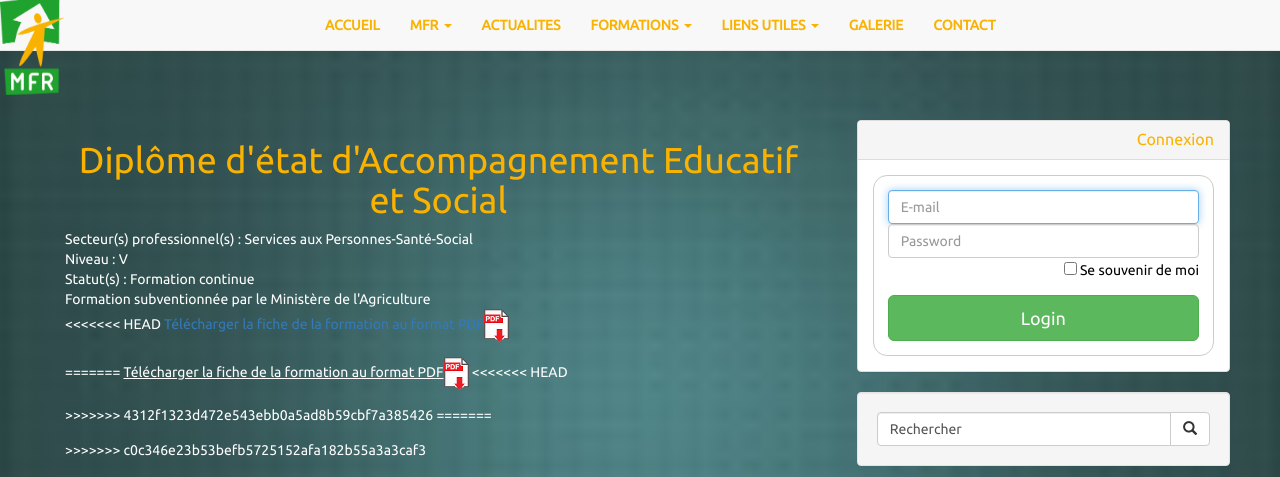
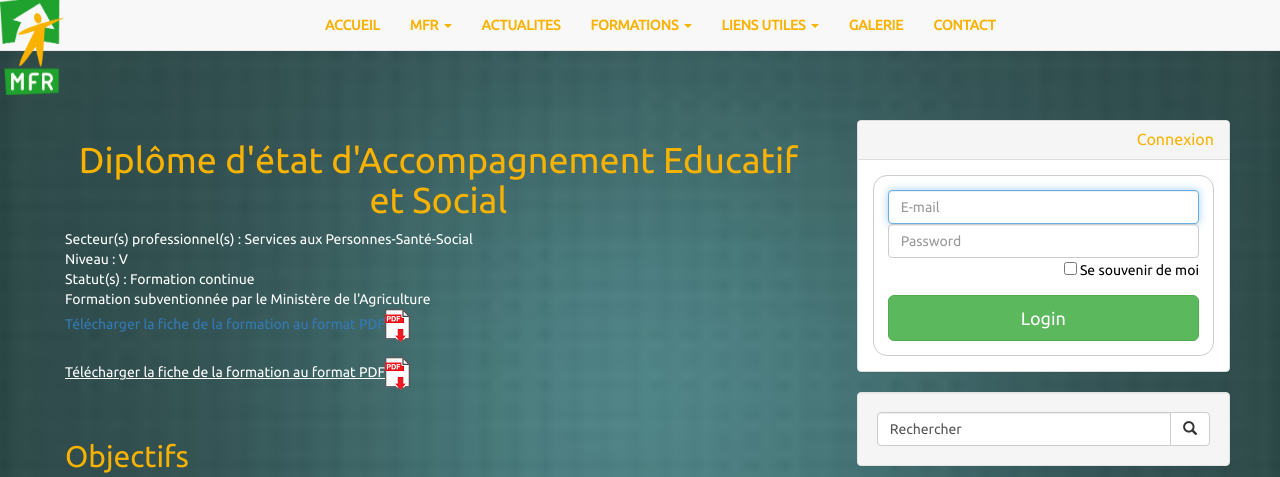
Before and after one commit to raphael1979/mfrmane, a website: page diplome-detat-daccompagnement-educatif-et-social.html in a window 1280 px wide. Shown: the top 477 px of the page. Drawn offline with nearby package versions, Linux system fonts and the light colour scheme.

Commit message:
Page diplôme d'état corrigée

```diff
--- a/diplome-detat-daccompagnement-educatif-et-social.html
+++ b/diplome-detat-daccompagnement-educatif-et-social.html
@@ -53,21 +53,18 @@
 						<li class= "dropdown">
 							<a ref="#" class="dropdown-toggle" data-toggle="dropdown" role="button" aria-haspopup="true" aria-expanded="false">FORMATIONS <span class="caret"></span></a>
 							<ul class="dropdown-menu">
-<<<<<<< HEAD
 								<li class="dropdown-header">Formations Initiales</li>
 								<li><a href="#">4ème et 3ème</a></li>
 								<li><a href="#">S.A.P.A.T</a></li>
 								<li class="dropdown-header">Formations Professionelles</li>
 								<li><a href="#">Parcours Préparatoire</a></li>
 								<li><a href="#">Diplômes d'Etat</a></li>
-=======
 								<li class="dropdown-header">Formation Initiale</li>
 								<li><a href="formation4e3e.html">4ème et 3ème</a></li>
 								<li><a href="bacpro.html">S.A.P.A.T</a></li>
 								<li class="dropdown-header">Formation Professionelle</li>
 								<li><a href="parcours-preparatoire-sanitaire-et-social.html">Parcours Préparatoire</a></li>
 								<li><a href="diplome-detat-daccompagnement-educatif-et-social.html">Diplômes d'Etat</a></li>
->>>>>>> c0c346e23b53befb5725152afa182b55a3a3caf3
 								<li><a href="#">Formations modulaires</a></li>
 								<li><a href="#">Formations Privées</a></li>
 								<li><a href="#">Accompagnement V.A.E</a></li>
@@ -109,17 +106,11 @@
 						<div>
 							Formation subventionnée par le Ministère de l'Agriculture
 						</div>
-<<<<<<< HEAD
 						<a href="diplome-detat-daccompagnement-educatif-et-social.pdf">Télécharger la fiche de la formation au format PDF<img src="images/logopdf.png" alt="logo-pdf"></a>
 						<div class="emptyspace"></div>
-=======
 						<a href="diplome-detat-daccompagnement-educatif-et-social.pdf" class="telechargement">Télécharger la fiche de la formation au format PDF<img src="images/logopdf.png" alt="logo-pdf"></a>
-<<<<<<< HEAD
-					<div class="emptyspace"></div>
->>>>>>> 4312f1323d472e543ebb0a5ad8b59cbf7a385426
-=======
 						<div class="emptyspace"></div>
->>>>>>> c0c346e23b53befb5725152afa182b55a3a3caf3
+						<div class="emptyspace"></div>
 						<h2 class="titre-formation">Objectifs</h2>
 						<div class="texte-formation">
 							Le DEAES  atteste des compétences nécessaires pour réaliser un accompagnement social au quotidien, visant à compenser les conséquences d'un handicap, quelques qu'en soient l'origine ou la nature, qu'il s'agisse de difficultés liées à l'âge, à la maladie, ou au mode de vie, ou les conséquences d'une situation sociale de vulnérabilité, et à permettre à la personne de définir et de mettre en oeuvre son projet de vie.
```
